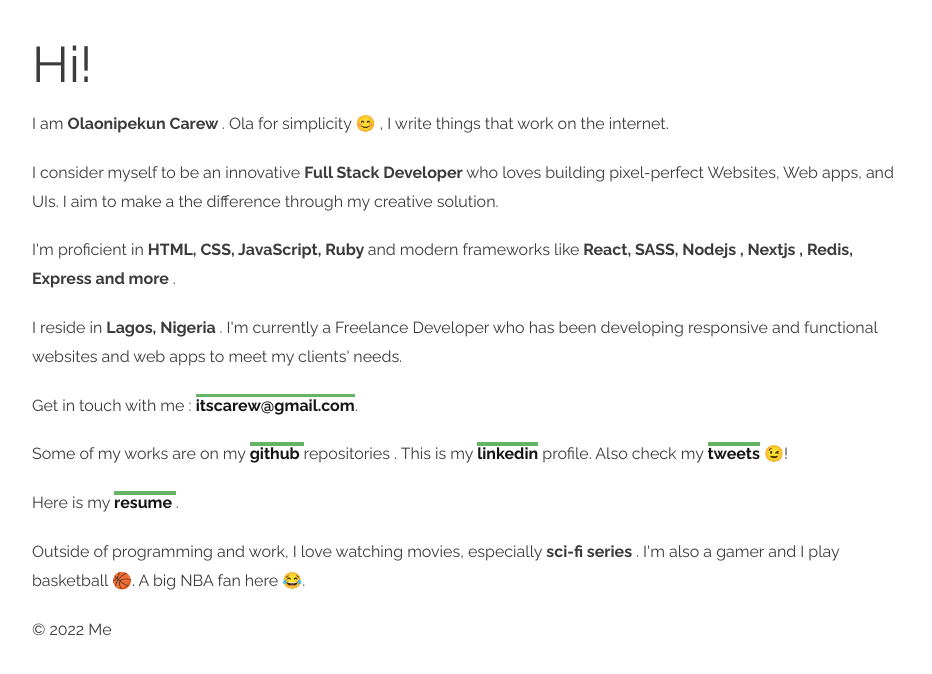
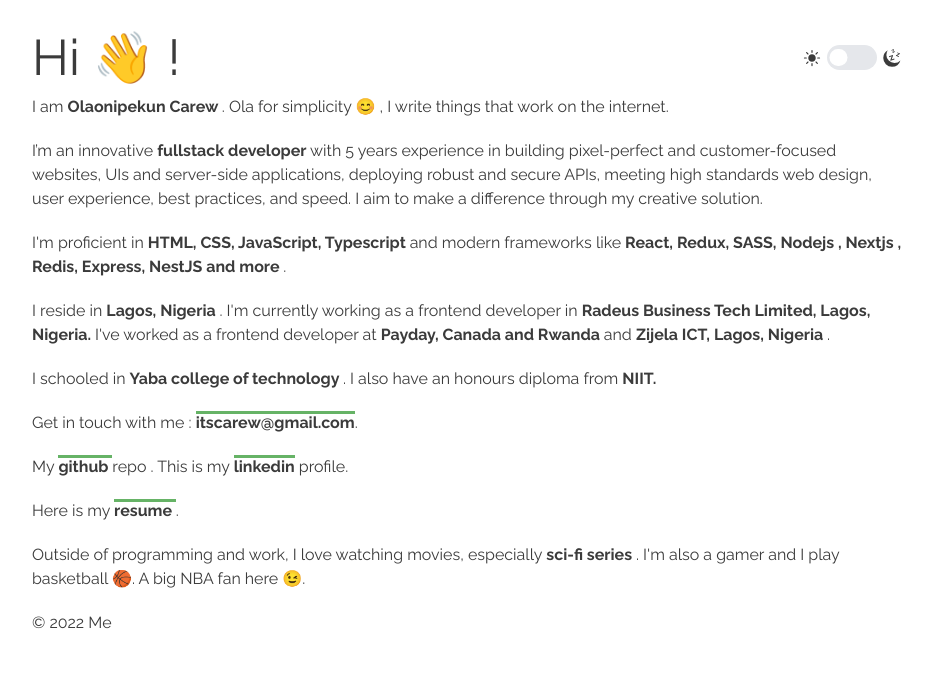
Before and after one commit to itscarew/my-portfolio, a Gatsby site: page / in a window 1280 px wide. Shown: the whole page, without its empty margins (173-1105 px from the left). Built offline with nearby package versions, Linux system fonts and the light colour scheme; Gatsby itself is replaced by a stand-in of ours; a web font is replaced by a local one.

Commit message:
new-update

```diff
--- /dev/null
+++ b/gatsby-browser.js
@@ -0,0 +1 @@
+import "./src/styles/global.css"
--- a/gatsby-config.js
+++ b/gatsby-config.js
@@ -14,6 +14,7 @@ module.exports = {
     "gatsby-plugin-react-helmet",
     "gatsby-plugin-transition-link",
     "gatsby-plugin-sass",
+    "gatsby-plugin-postcss",
     {
       resolve: "gatsby-transformer-remark",
       options: {
--- /dev/null
+++ b/postcss.config.js
@@ -0,0 +1,6 @@
+module.exports = {
+  plugins: {
+    tailwindcss: {},
+    autoprefixer: {},
+  },
+}
--- a/src/components/Layout.js
+++ b/src/components/Layout.js
@@ -3,8 +3,8 @@ import Header from "./Head"
 
 import "./layout.scss"
 
-const Layout = ({ children }) => (
-  <div className="layout">
+const Layout = ({ children, className }) => (
+  <div className={`layout ${className} `}>
     <Header />
     <div className="layout-children">{children}</div>
   </div>
--- /dev/null
+++ b/src/components/Toggle.js
@@ -0,0 +1,24 @@
+import { useState } from "react"
+import { Switch } from "@headlessui/react"
+
+export default function Example() {
+  const [enabled, setEnabled] = useState(false)
+
+  return (
+    <div className="py-16">
+      <Switch
+        checked={enabled}
+        onChange={setEnabled}
+        className={`${enabled ? "bg-teal-900" : "bg-teal-700"}
+          relative inline-flex flex-shrink-0 h-[38px] w-[74px] border-2 border-transparent rounded-full cursor-pointer transition-colors ease-in-out duration-200 focus:outline-none focus-visible:ring-2  focus-visible:ring-white focus-visible:ring-opacity-75`}
+      >
+        <span className="sr-only">Use setting</span>
+        <span
+          aria-hidden="true"
+          className={`${enabled ? "translate-x-9" : "translate-x-0"}
+            pointer-events-none inline-block h-[34px] w-[34px] rounded-full bg-white shadow-lg transform ring-0 transition ease-in-out duration-200`}
+        />
+      </Switch>
+    </div>
+  )
+}
--- a/src/pages/index.js
+++ b/src/pages/index.js
@@ -1,14 +1,55 @@
-import React from "react"
+import React, { useState } from "react"
 import Layout from "../components/Layout"
+import { Switch } from "@headlessui/react"
+import { GiNightSleep } from "react-icons/gi"
+import { IoIosSunny } from "react-icons/io"
 
 import "./index.scss"
 
 const Index = () => {
+  const [enabled, setEnabled] = useState(false)
   return (
-    <Layout>
+    <Layout
+      className={`${
+        enabled ? "bg-black text-gray-100  " : ""
+      } transition ease-in-out duration-200 `}
+    >
       <div className="items">
         <div className="intro">
-          <span>Hi!</span>
+          <div className="w-full flex items-center justify-between">
+            {" "}
+            <span>
+              {" "}
+              Hi{" "}
+              <span role={"img"} aria-label="hi">
+                👋
+              </span>{" "}
+              !{" "}
+            </span>
+            <div className="flex items-center">
+              <div className="mr-2">
+                {" "}
+                <IoIosSunny size="2rem" />{" "}
+              </div>
+              <Switch
+                checked={enabled}
+                onChange={setEnabled}
+                className={`${
+                  enabled ? "bg-green-600" : "bg-gray-200"
+                } relative inline-flex items-center h-10 rounded-full w-20`}
+              >
+                <span className="sr-only">Enable notifications</span>
+                <span
+                  className={`${
+                    enabled ? "translate-x-11" : "translate-x-1"
+                  } inline-block w-7 h-7 transform bg-white rounded-full transition ease-in-out duration-200`}
+                />
+              </Switch>
+              <div className="ml-2">
+                <GiNightSleep size="2rem" />
+              </div>
+            </div>
+          </div>
           <span>
             {" "}
             I am <b> Olaonipekun Carew </b> . Ola for simplicity 😊 , I write
@@ -16,19 +57,33 @@ const Index = () => {
           </span>
         </div>
         <p>
-          I consider myself to be an innovative <b> Full Stack Developer </b>{" "}
-          who loves building pixel-perfect Websites, Web apps, and UIs. I aim to
-          make a the difference through my creative solution.
+          I’m an innovative <b> fullstack developer </b> with 5 years experience
+          in building pixel-perfect and customer-focused websites, UIs and
+          server-side applications, deploying robust and secure APIs, meeting
+          high standards web design, user experience, best practices, and speed.
+          I aim to make a difference through my creative solution.
         </p>
         <p>
-          I'm proficient in <b> HTML, CSS, JavaScript, Ruby </b> and modern
-          frameworks like
-          <b> React, SASS, Nodejs , Nextjs , Redis, Express and more </b> .
+          I'm proficient in <b> HTML, CSS, JavaScript, Typescript </b> and
+          modern frameworks like
+          <b>
+            {" "}
+            React, Redux, SASS, Nodejs , Nextjs , Redis, Express, NestJS and
+            more{" "}
+          </b>{" "}
+          .
         </p>
         <p>
-          I reside in <b> Lagos, Nigeria </b>. I'm currently a Freelance
-          Developer who has been developing responsive and functional websites
-          and web apps to meet my clients' needs.
+          I reside in <b> Lagos, Nigeria </b>. I'm currently working as a
+          frontend developer in{" "}
+          <b> Radeus Business Tech Limited, Lagos, Nigeria. </b> I've worked as
+          a frontend developer at <b> Payday, Canada and Rwanda </b> and{" "}
+          <b> Zijela ICT, Lagos, Nigeria </b>.
+        </p>
+
+        <p>
+          I schooled in <b> Yaba college of technology </b>. I also have an
+          honours diploma from <b> NIIT. </b>
         </p>
 
         <p>
@@ -37,25 +92,21 @@ const Index = () => {
         </p>
 
         <p>
-          Some of my works are on my{" "}
+          My{" "}
           <a
             href="https://github.com/itscarew?tab=repositories"
             target="/_blank"
           >
             github{" "}
           </a>{" "}
-          repositories . This is my{" "}
+          repo . This is my{" "}
           <a
             href="https://www.linkedin.com/in/olaonipekun-carew/"
             target="/_blank"
           >
             linkedin
           </a>{" "}
-          profile. Also check my{" "}
-          <a href="https://twitter.com/itscarew" target="/_blank">
-            tweets
-          </a>{" "}
-          😉!
+          profile.
         </p>
 
         <p>
@@ -70,7 +121,7 @@ const Index = () => {
         <p>
           Outside of programming and work, I love watching movies, especially
           <b> sci-fi series </b>. I'm also a gamer and I play basketball 🏀. A
-          big NBA fan here 😂.
+          big NBA fan here 😉.
         </p>
 
         <footer> &copy; {new Date().getFullYear()} Me </footer>
--- a/src/pages/index.scss
+++ b/src/pages/index.scss
@@ -22,6 +22,7 @@
     position: relative;
     padding: 0.2rem 0;
     font-weight: bold;
+    color: #3b3b3b;
 
     &::before {
       content: "";
--- /dev/null
+++ b/src/styles/global.css
@@ -0,0 +1,5 @@
+/* ./styles/global.css */
+
+@tailwind base;
+@tailwind components;
+@tailwind utilities;
--- a/tailwind.config.js
+++ b/tailwind.config.js
@@ -1,7 +1,14 @@
+// tailwind.config.js
 module.exports = {
+  purge: [],
+
+  purge: ["./src/**/*.{js,jsx,ts,tsx}"],
+  darkMode: false, // or 'media' or 'class'
   theme: {
-    extend: {}
+    extend: {},
   },
-  variants: {},
-  plugins: []
+  variants: {
+    extend: {},
+  },
+  plugins: [],
 }
```
Also changed, not shown: package.json (+8 -1 lines), src/styles/tailwind.css (added), 2 other files.
